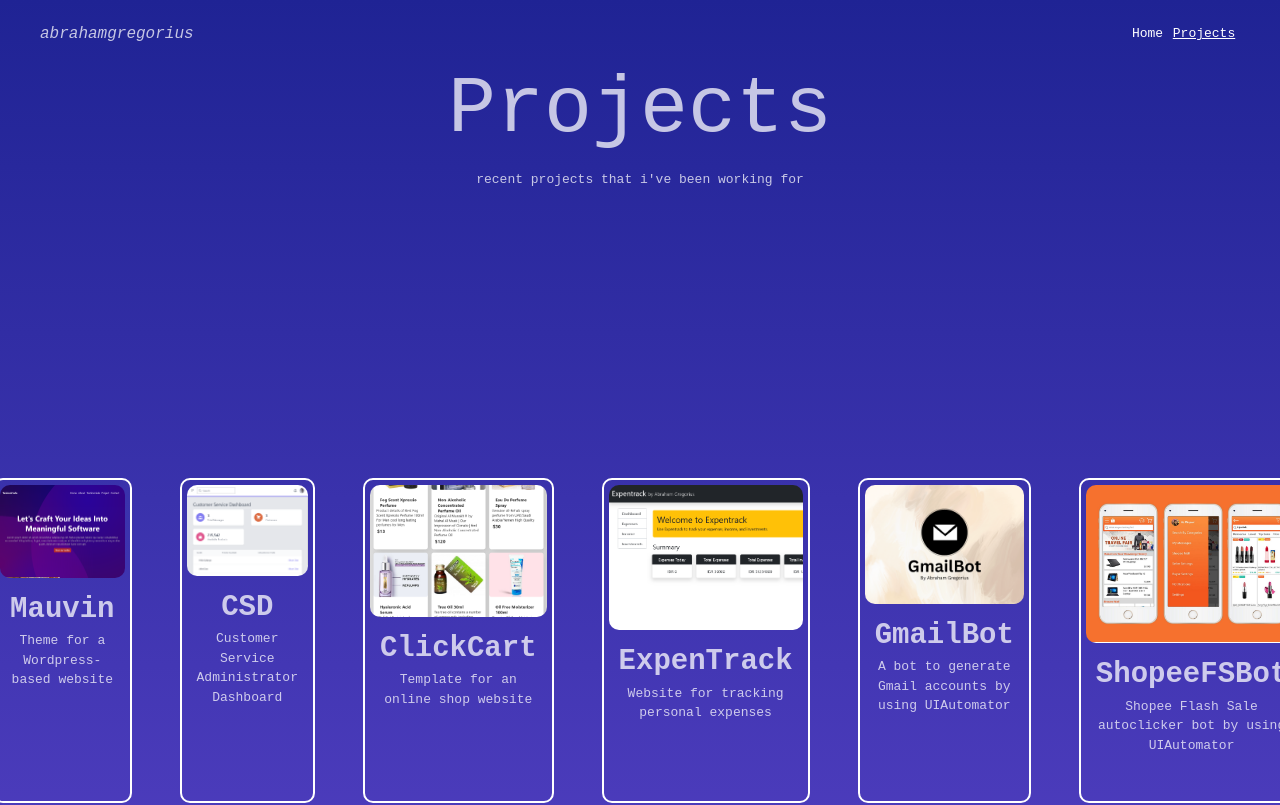
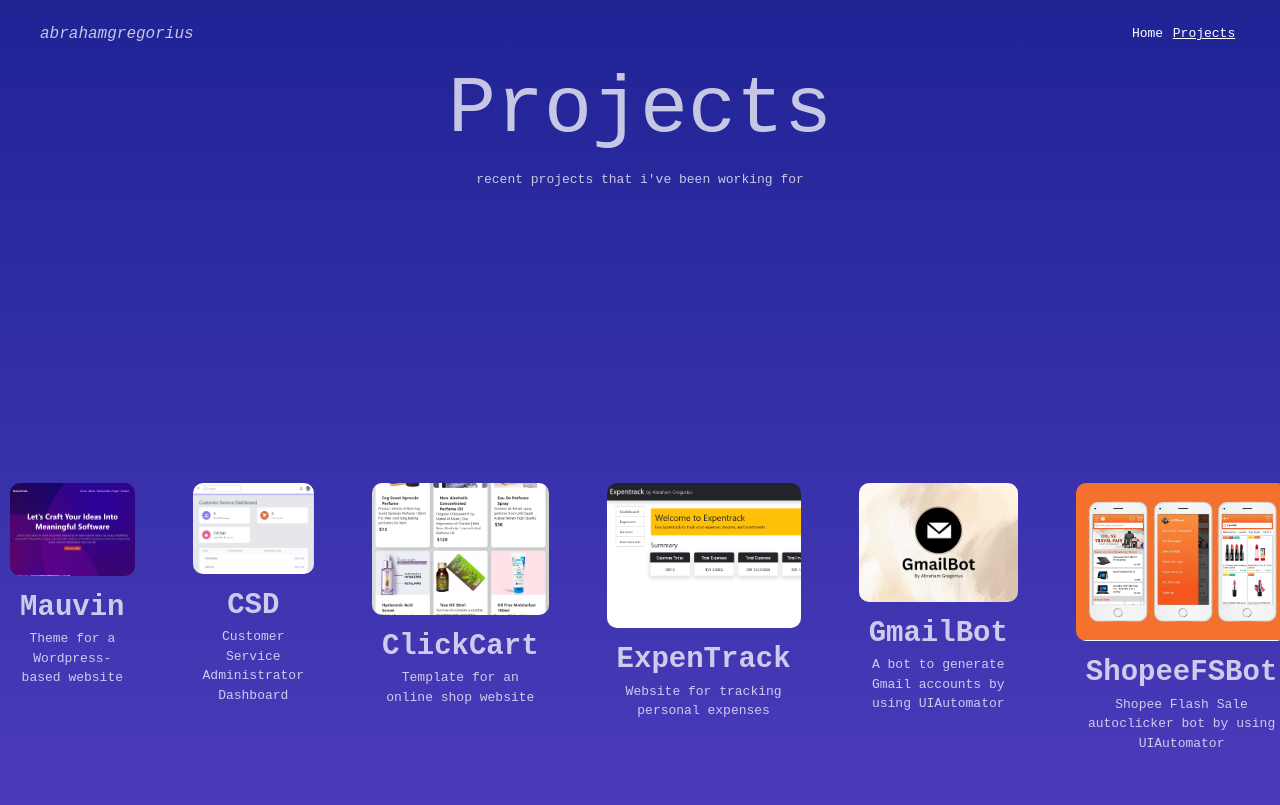
Before and after one commit to abrahamgregorius/webfolder, a React (Vite) app: page /project in a window 1280 px wide. Shown: the top 805 px of the page. Built offline with nearby package versions, Linux system fonts and the light colour scheme.

Commit message:
remove border and box shadow

```diff
--- a/src/components/Card.jsx
+++ b/src/components/Card.jsx
@@ -5,7 +5,7 @@
 function Card({title, description, src, link}) {
     return(
         <>
-            <div className="card shadow-xl">
+            <div className="card">
             <a target="_blank" href={link}>
                 <img width={280} src={src} alt="" />
                 <div className="card-body">
--- a/src/css/style.css
+++ b/src/css/style.css
@@ -186,15 +186,11 @@
 .card {
     width: 280px;
     height: 325px;
-    border: 2px solid white;
+    /* border: 2px solid white; */
     padding: 5px;
     border-radius: 10px;
     font-family: monospace;
     transition: .4s;
-}
-
-.card:hover {
-    box-shadow: 0 0 18px black;
 }
 
 .card img {
```
